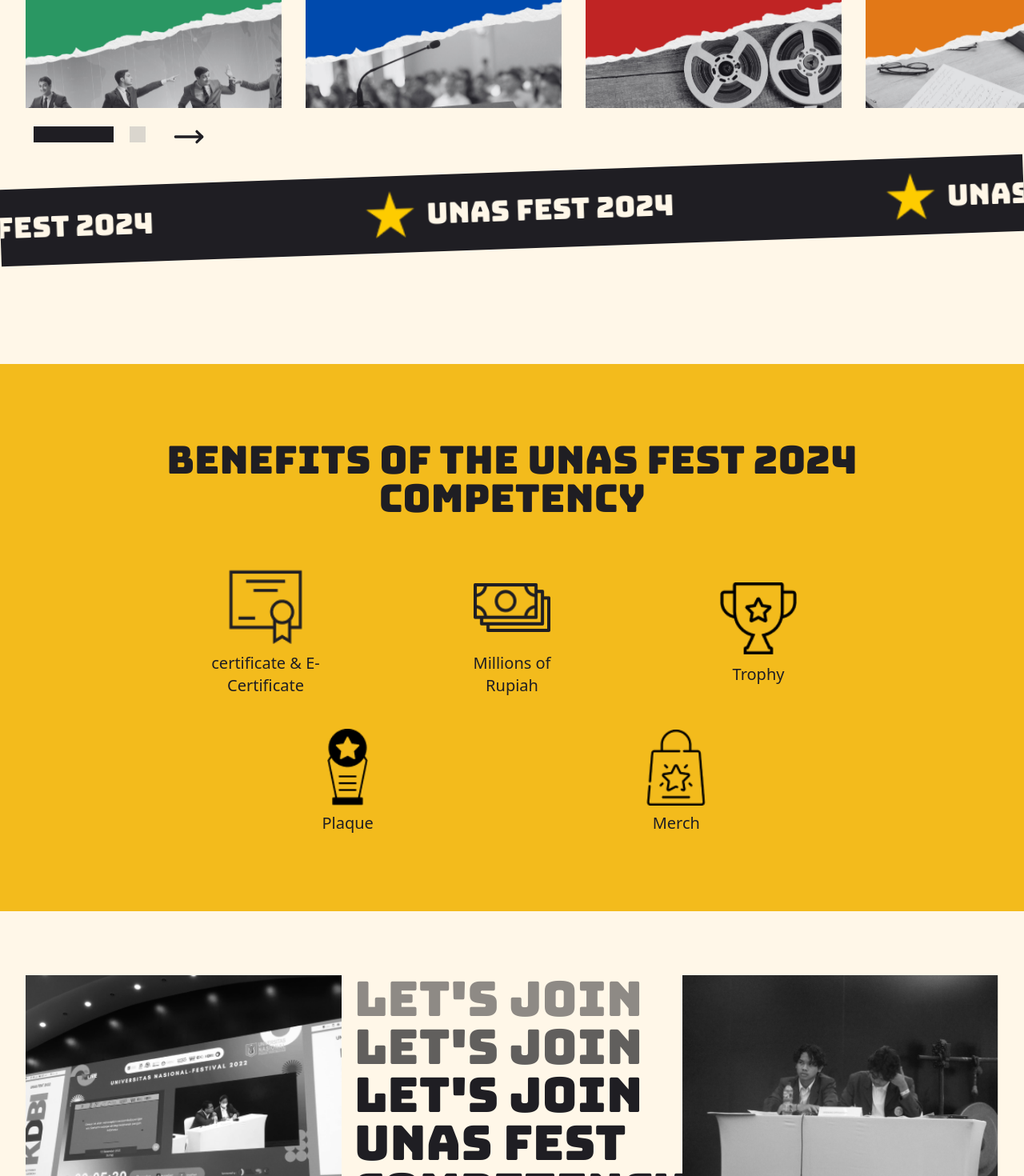
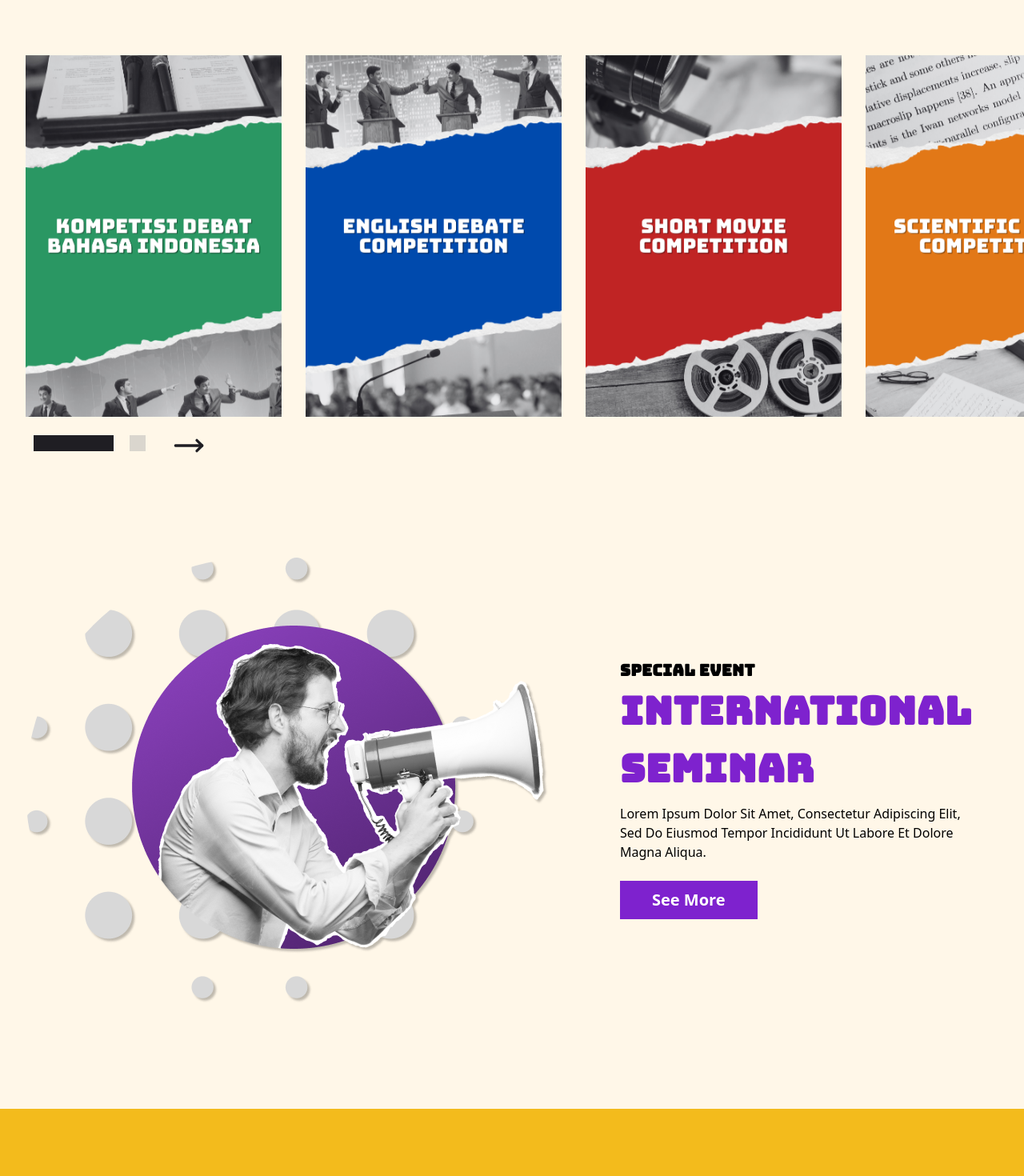
Before and after one commit to Rangga056/unasfest, a Next.js app: page / in a window 1280 px wide. Shown: the part 884-2354 px from the top of the page at 80% size. Built offline with nearby package versions, Linux system fonts and the light colour scheme.

Commit message:
add seminar banner home and resize infinitesliding

```diff
--- a/app/page.tsx
+++ b/app/page.tsx
@@ -22,23 +22,25 @@
     <main>
       {/* Hero  */}
       <Hero />
+      {/* <AutoScrollComponent /> */}
+      <InfiniteSlidingComponent props={InfiniteSlidingProps} />
       {/* Activities  Slide*/}
       <div className="container my-20 pr-0">
         <ActivitySlider props={postersData} />
       </div>
 
-      {/* <AutoScrollComponent /> */}
-      <InfiniteSlidingComponent props={InfiniteSlidingProps} />
       {/* Benefit  */}
       <div className="mt-36">
+      {/* Special Banner */}
+      <div className="container">
+        <SpecialBanner />
+      </div>
         <Benefit />
         {/* Gallery Component  */}
       </div>
       <div className="mx-auto mt-20 max-w-[1400px] px-3 md:container">
         <Gallery />
       </div>
-      {/* Special Banner */}
-      {/* <SpecialBanner /> */}
 
       {/* Timeline Component */}
       <Timeline />
--- a/components/shared/Home/Benefit.tsx
+++ b/components/shared/Home/Benefit.tsx
@@ -23,7 +23,7 @@
                 alt="certificate icon"
                 className="aspect-square w-16 object-contain md:w-24"
               />
-              <p className="w-24 md:w-36">certificate & E-Certificate</p>
+              <p className="w-32 md:w-36 text-center">Certificate & <br /> E-Certificate</p>
             </div>
             <div className="flex flex-col items-center justify-center gap-y-2">
               <Image
--- a/components/shared/Home/InfiniteSlidingComponent.tsx
+++ b/components/shared/Home/InfiniteSlidingComponent.tsx
@@ -32,7 +32,7 @@
 
   return (
     <div
-      style={{ willChange: "transform" }}
+      style={{ willChange: "transform", marginTop: "170px", marginBottom: "200px" }}
       className="flex h-20 w-full -rotate-2 items-center overflow-x-hidden bg-page-black md:h-24"
     >
       {/* Wrapping div for seamless looping */}
@@ -60,11 +60,11 @@
                 <Image
                   src={item.icon}
                   alt="icons"
-                  width={60}
-                  height={60}
+                  width={44}
+                  height={29}
                   className="object-contain"
                 />
-                <span className="whitespace-nowrap font-bungee text-4xl font-medium text-page-white">
+                <span className="whitespace-nowrap font-bungee text-[20px] md:text-[24px] font-medium text-page-white">
                   {item.text}
                 </span>
               </div>
--- a/components/shared/Home/SpecialBanner.tsx
+++ b/components/shared/Home/SpecialBanner.tsx
@@ -1,11 +1,41 @@
-import React from 'react'
+import React from "react";
+import Image from "next/image";
+import SpecialBannerImage from "@/public/assets/images/SI-Banner.png";
+import { Button } from "@/components/ui/button";
 
-const specialbanner = () => {
+const SpecialBanner = () => {
   return (
-    <div>
-      international seminar Banner
+    <div className="flex flex-col md:flex-row h-auto w-full items-center justify-start p-8 pl-0">
+      <div className="flex w-full max-w-screen-lg items-center flex-col md:flex-row">
+        <Image
+          src={SpecialBannerImage}
+          alt="International Seminar"
+          width={2500}
+          height={2500}
+          className="w-full md:w-auto rounded-full"
+        />
+        <div className="ml-0 md:ml-8 mt-4 md:mt-0 text-center md:text-left">
+          <h2 className="font-bungee text-[16px] md:text-[20px] font-bold leading-normal tracking-[0.2px] text-black">
+            SPECIAL EVENT
+          </h2>
+          <h1 className="font-bungee text-[32px] md:text-[48px] font-bold leading-normal tracking-[0.48px] text-purple-700">
+            INTERNATIONAL SEMINAR
+          </h1>
+          <p className="mt-2 text-black text-sm md:text-base">
+            Lorem Ipsum Dolor Sit Amet, Consectetur Adipiscing Elit, Sed Do
+            Eiusmod Tempor Incididunt Ut Labore Et Dolore Magna Aliqua.
+          </p>
+          <Button
+            variant="secondary"
+            size="lg"
+            className="hover:bg-purple-800 mt-6 rounded-none bg-purple-700 px-6 md:px-10 py-4 md:py-6 text-lg md:text-xl font-semibold text-white"
+          >
+            See More
+          </Button>
+        </div>
+      </div>
     </div>
-  )
-}
+  );
+};
 
-export default specialbanner
+export default SpecialBanner;
```
Also changed, not shown: public/assets/images/SI-Banner.png (added).
